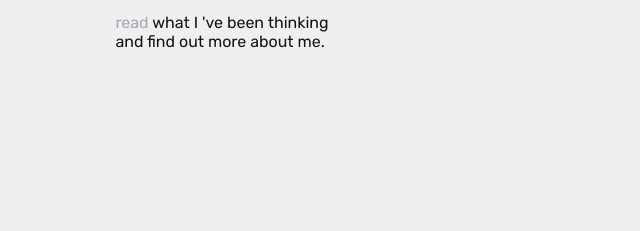
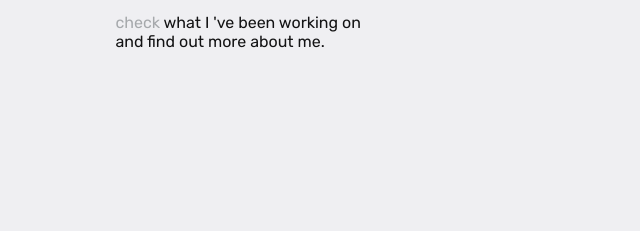
Before and after one commit to krzysiekwie/krzysiekwie.github.io, a plain HTML site: page index.html in a window 1280 px wide. Shown: the part 290-521 px from the top of the page, 51-691 px from the left. Drawn offline with Linux system fonts and the light colour scheme.

Commit message:
change hugo to gitbook

```diff
--- a/index.html
+++ b/index.html
@@ -52,7 +52,7 @@
                 <h1 class="krzw-header__title">
                     my <br /> main <br />roles
                 </h1>
-                <p class="krzw-header__subtitle"><a href="https://krzysiekwie.github.io/hugowie">read</a> what I 've been thinking<br> and find out more about me.</p>
+                <p class="krzw-header__subtitle"><a href="https://krzysztof-wierzbicki.gitbook.io">check</a> what I 've been working on <br> and find out more about me.</p>
             </header>
             <!-- krzwierz79  -->
             <div class="item item--style-1" data-animation-path-duration="1700" data-animation-path-easing="easeInOutBack" data-morph-path="M 440.9,118.5 C 486.5,189.8 499,297.9 458.3,371.8 422.2,437.2 335.8,475.1 261.5,477.3 181.4,479.6 83.9,445.4 43.22,376.1 -0.2483,302.1 13.51,189.9 61.98,119.1 104.5,56.88 190.6,20.5 265.7,22.71 332.2,24.67 405,62.28 440.9,118.5 Z"
```
